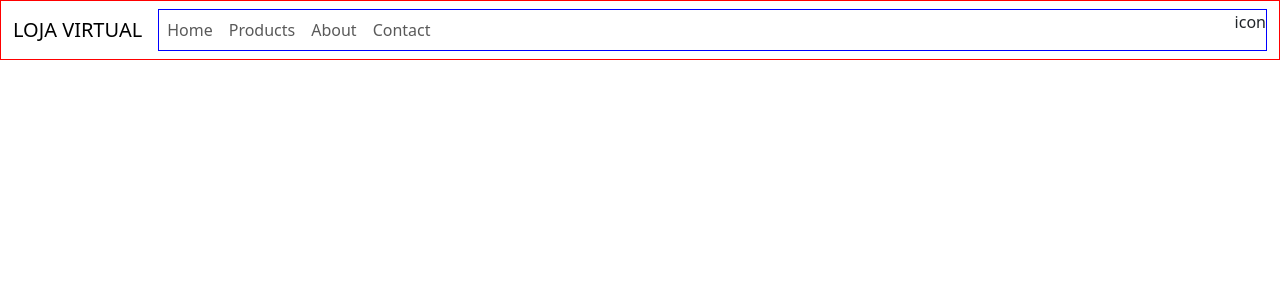
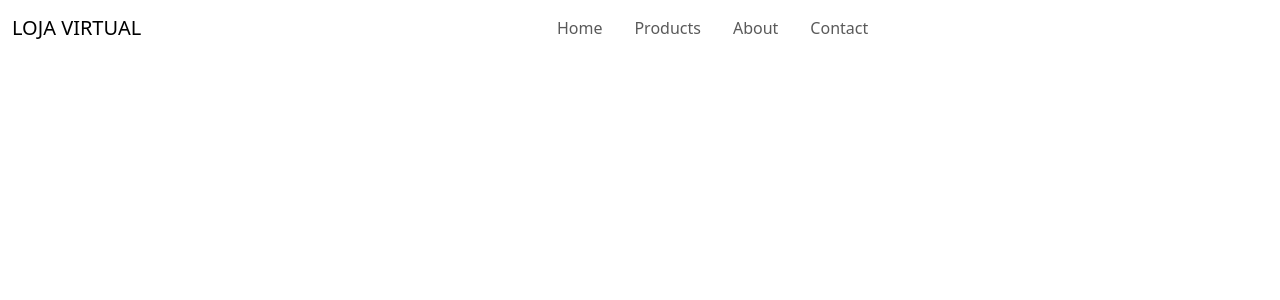
Before and after one commit to khkk24/Loja_Virtual, a React (Create React App) app: page / in a window 1280 px wide. Shown: the top 300 px of the page. Built offline with nearby package versions, Linux system fonts and the light colour scheme.

Commit message:
nav bar centralizado

```diff
--- a/src/components/molecules/NavBtns/index.js
+++ b/src/components/molecules/NavBtns/index.js
@@ -2,6 +2,7 @@ import Nav from 'react-bootstrap/Nav';
 /* import NavDropdown from 'react-bootstrap/NavDropdown'; */
 import NavBarBtn from '../../atoms/NavBarBtn';
 import styles from "./navBar.module.css"
+import { Container } from 'react-bootstrap';
 
 const NavBtns = () => {
 
@@ -10,13 +11,14 @@ const NavBtns = () => {
 
 
     return (
-        <Nav className="me-auto justify-content-center align-items-center" >
-            {btns.map((btn, index) => (
+        <Container fluid-bg className=' '>
+            <Nav className="me-auto justify-content-center align-items-center gap-3" style={{ }} >
+                {btns.map((btn, index) => (
 
-            <NavBarBtn className={styles.teste} key={index} name={btn.name} link={btn.link} />
+                    <NavBarBtn className={styles.teste} key={index} name={btn.name} link={btn.link} />
 
-            ))}
-            {/* <NavDropdown title="Dropdown" id="basic-nav-dropdown">
+                ))}
+                {/* <NavDropdown title="Dropdown" id="basic-nav-dropdown">
                 <NavDropdown.Item href="#action/3.1">Action</NavDropdown.Item>
                 <NavDropdown.Item href="#action/3.2">
                     Another action
@@ -27,7 +29,8 @@ const NavBtns = () => {
                     Separated link
                 </NavDropdown.Item>
             </NavDropdown> */}
-        </Nav>
+            </Nav>
+        </Container>
     )
 }
 
--- a/src/components/organisms/NavBar/index.js
+++ b/src/components/organisms/NavBar/index.js
@@ -10,13 +10,13 @@ const NavBar = () => {
             <Container fluid >
                 <Brand />
                 <NavbarBS.Toggle aria-controls="basic-navbar-nav" />
-                <NavbarBS.Collapse id="basic-navbar-nav " className={styles.teste1}>
+                <NavbarBS.Collapse id="basic-navbar-nav " className={styles.teste1} >
                     <NavBtns />
-                    <div>
+                    {/* <div>
                         <p>
                             icon
                         </p>
-                    </div>
+                    </div> */}
                 </NavbarBS.Collapse>
 
             </Container>
--- a/src/components/organisms/NavBar/navBar.module.css
+++ b/src/components/organisms/NavBar/navBar.module.css
@@ -1,8 +1,7 @@
 .teste {
-    border: 1px solid red;
+    /* border: 1px solid red; */
 }
 
 .teste1 {
-    border: 1px solid blue;
-
+    /* border: 1px solid blue; */
 }
```
